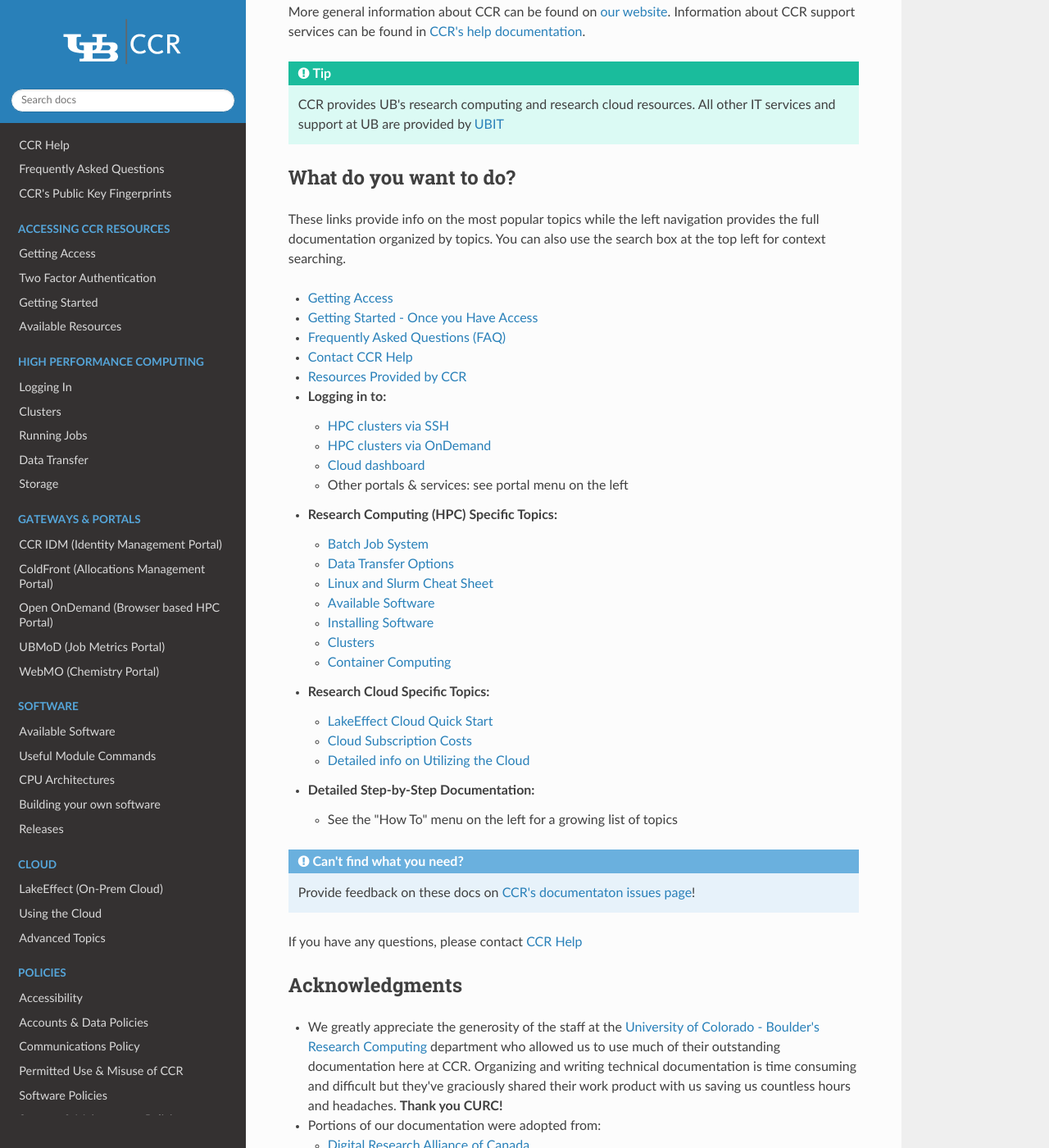
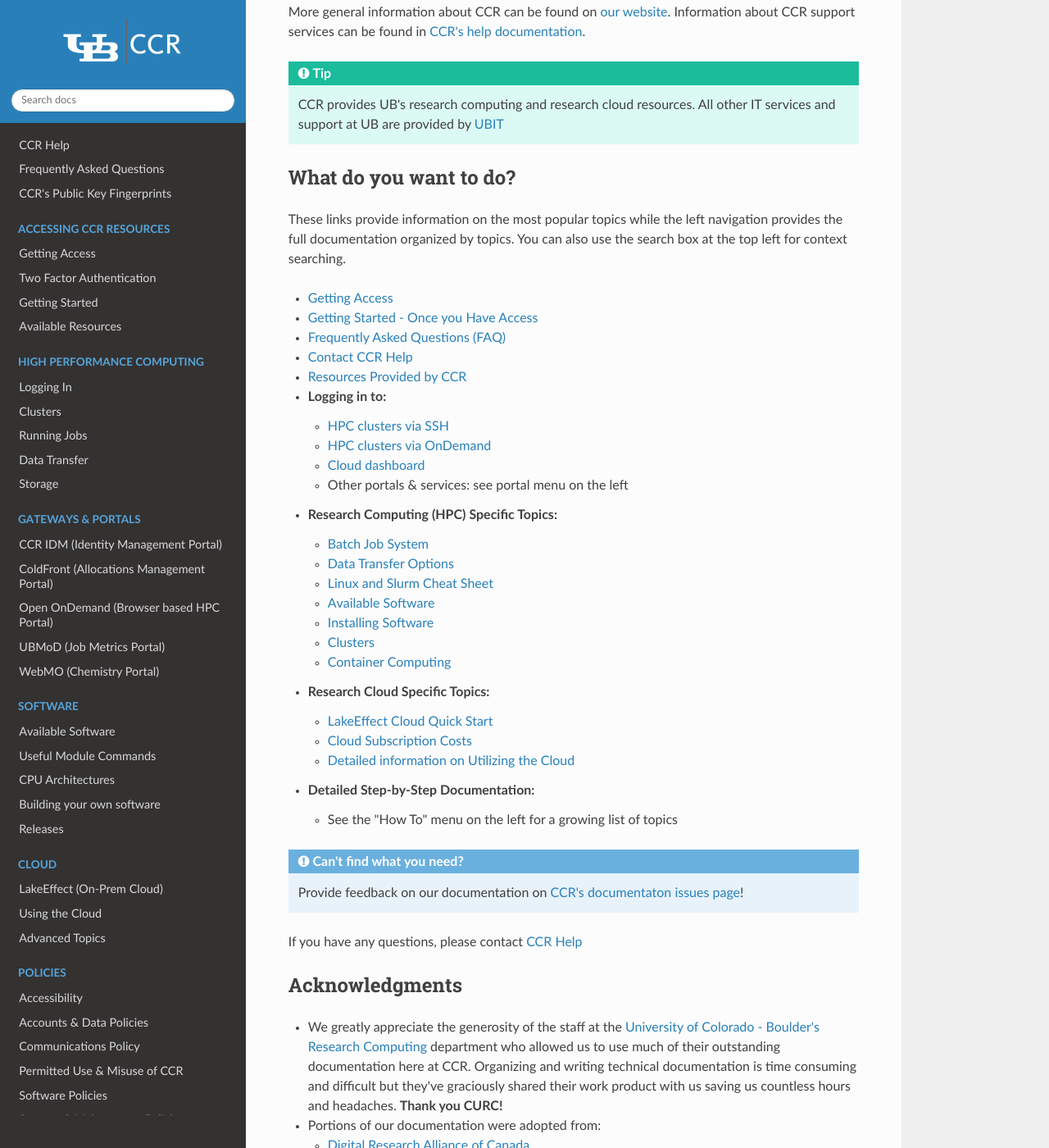
Before and after one commit to ubccr/ccrdocs, an MkDocs documentation site: the page built from pages/index.md, in a window 1280 px wide and 1400 px high, scrolled down 301 px. Shown: the whole window at 82% size. Built offline with MkDocs 1.6.1, drawn with Linux system fonts in a browser that asks for light colours; nearby versions of some CDN libraries.

Commit message:
Changed docs to documentation and info to information
Tony

```diff
--- a/pages/index.md
+++ b/pages/index.md
@@ -9,7 +9,7 @@ This documentation covers the use of CCR's research computing and research cloud
 
 ## What do you want to do?
 
-These links provide info on the most popular topics while the left navigation
+These links provide information on the most popular topics while the left navigation
 provides the full documentation organized by topics.  You can also use the
 search box at the top left for context searching.
 
@@ -34,13 +34,13 @@ search box at the top left for context searching.
 - **Research Cloud Specific Topics:**
     - [LakeEffect Cloud Quick Start](cloud/lake-effect.md#lakeeffect-quick-start)
     - [Cloud Subscription Costs](cloud/lake-effect.md#subscriptions)
-    - [Detailed info on Utilizing the Cloud](cloud/using.md)
+    - [Detailed information on Utilizing the Cloud](cloud/using.md)
 - **Detailed Step-by-Step Documentation:**
     - See the "How To" menu on the left for a growing list of topics
 
 
 !!! note "Can't find what you need?"
-    Provide feedback on these docs on [CCR's documentaton issues page](https://github.com/ubccr/ccrdocs/issues)!
+    Provide feedback on our documentation on [CCR's documentaton issues page](https://github.com/ubccr/ccrdocs/issues)!
 
 If you have any questions, please contact [CCR Help](help.md)
 
```
Also changed, not shown: README.md (+1 -1 lines), pages/getting-access.md (+1 -1 lines), pages/getting-started.md (+1 -1 lines).
